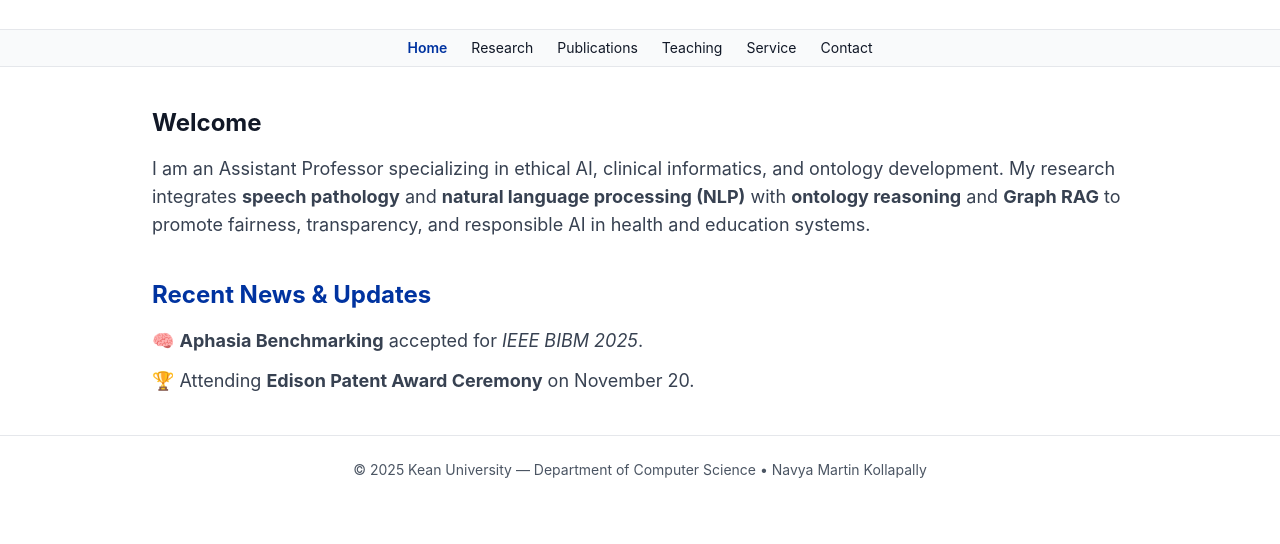
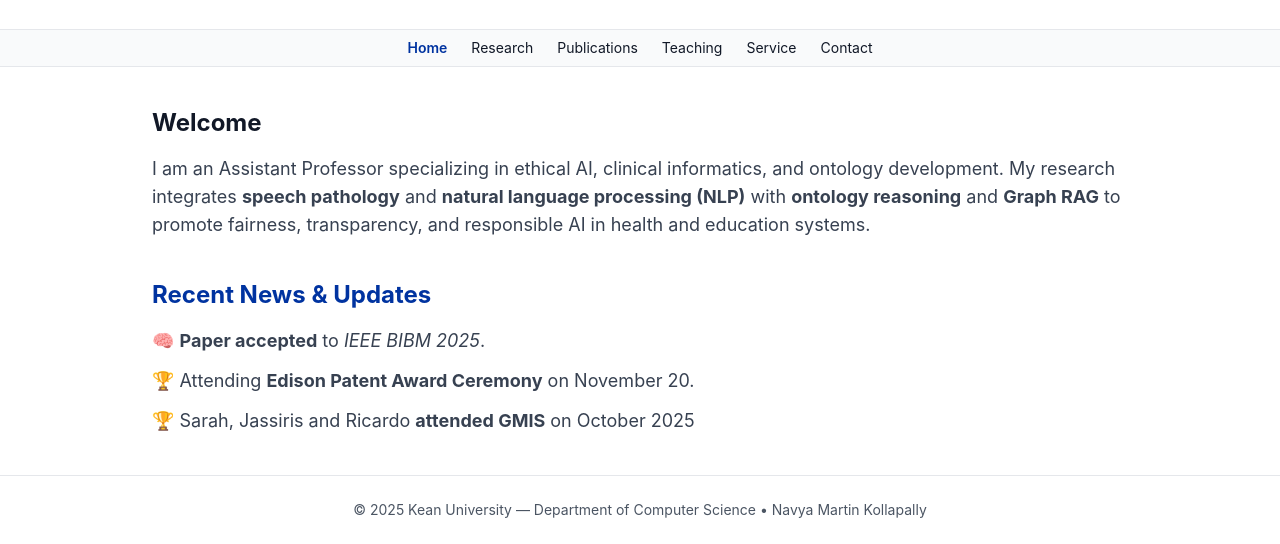
Before and after one commit to navya777/navya-kollapally, a plain HTML site: page index.html in a window 1280 px wide. Shown: the part 263-807 px from the top of the page. Drawn offline with nearby package versions, Linux system fonts and the light colour scheme.

Commit message:
index.html

```diff
--- a/index.html
+++ b/index.html
@@ -29,8 +29,9 @@ and responsible AI in health and education systems.
 <section class="mt-10">
   <h2 class="text-2xl font-bold mb-4 text-kean-blue">Recent News & Updates</h2>
   <ul class="space-y-3 text-lg text-gray-700">
-    <li>🧠 <strong>Aphasia Benchmarking</strong> accepted for <em>IEEE BIBM 2025</em>.</li>
+    <li>🧠 <strong>Paper accepted</strong> to <em>IEEE BIBM 2025</em>.</li>
     <li>🏆 Attending <strong>Edison Patent Award Ceremony</strong> on November 20.</li>
+    <li>🏆 Sarah, Jassiris and Ricardo <strong> attended GMIS</strong> on October 2025</li>
   </ul>
 </section>
 </main>
```
